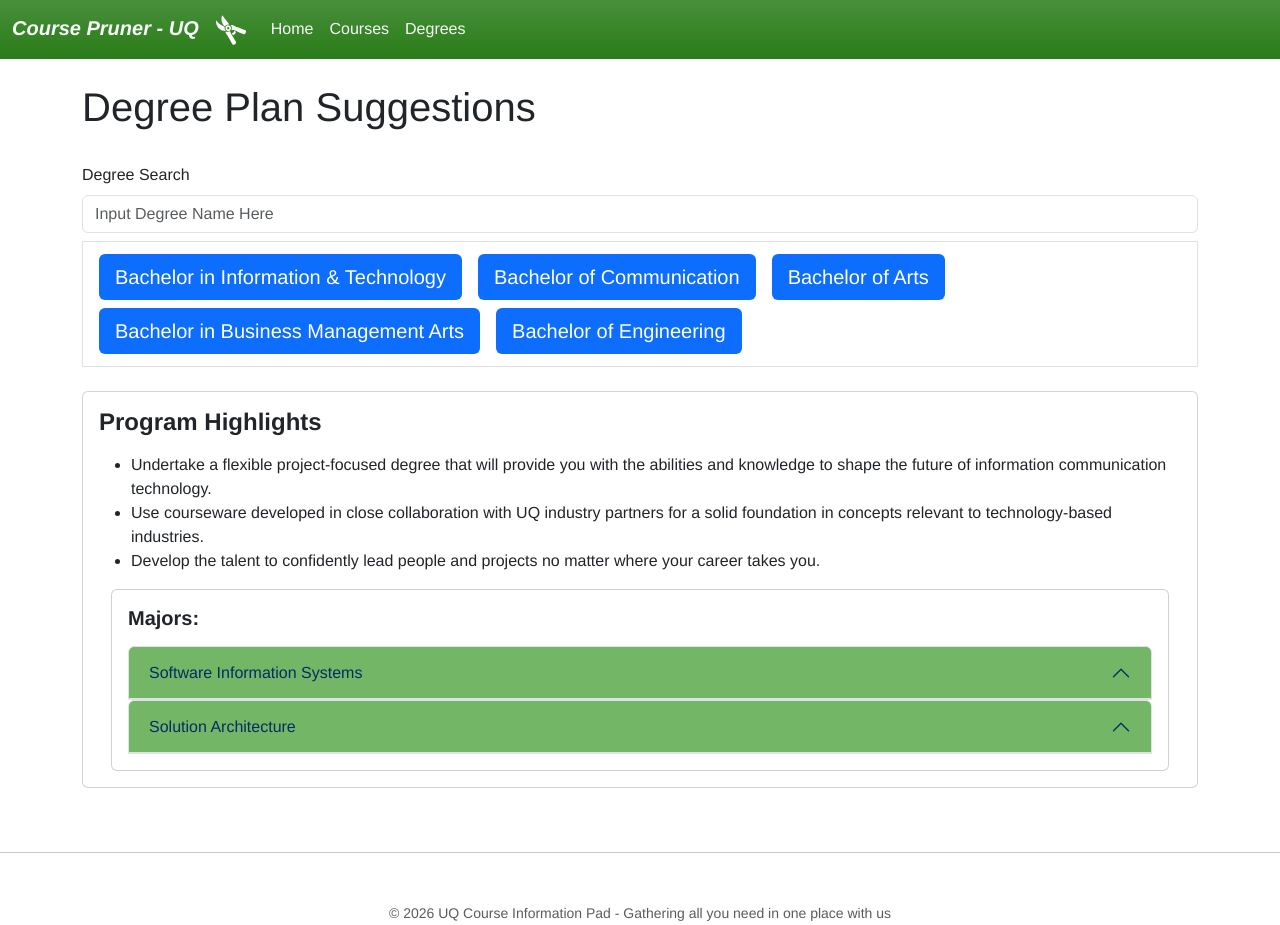
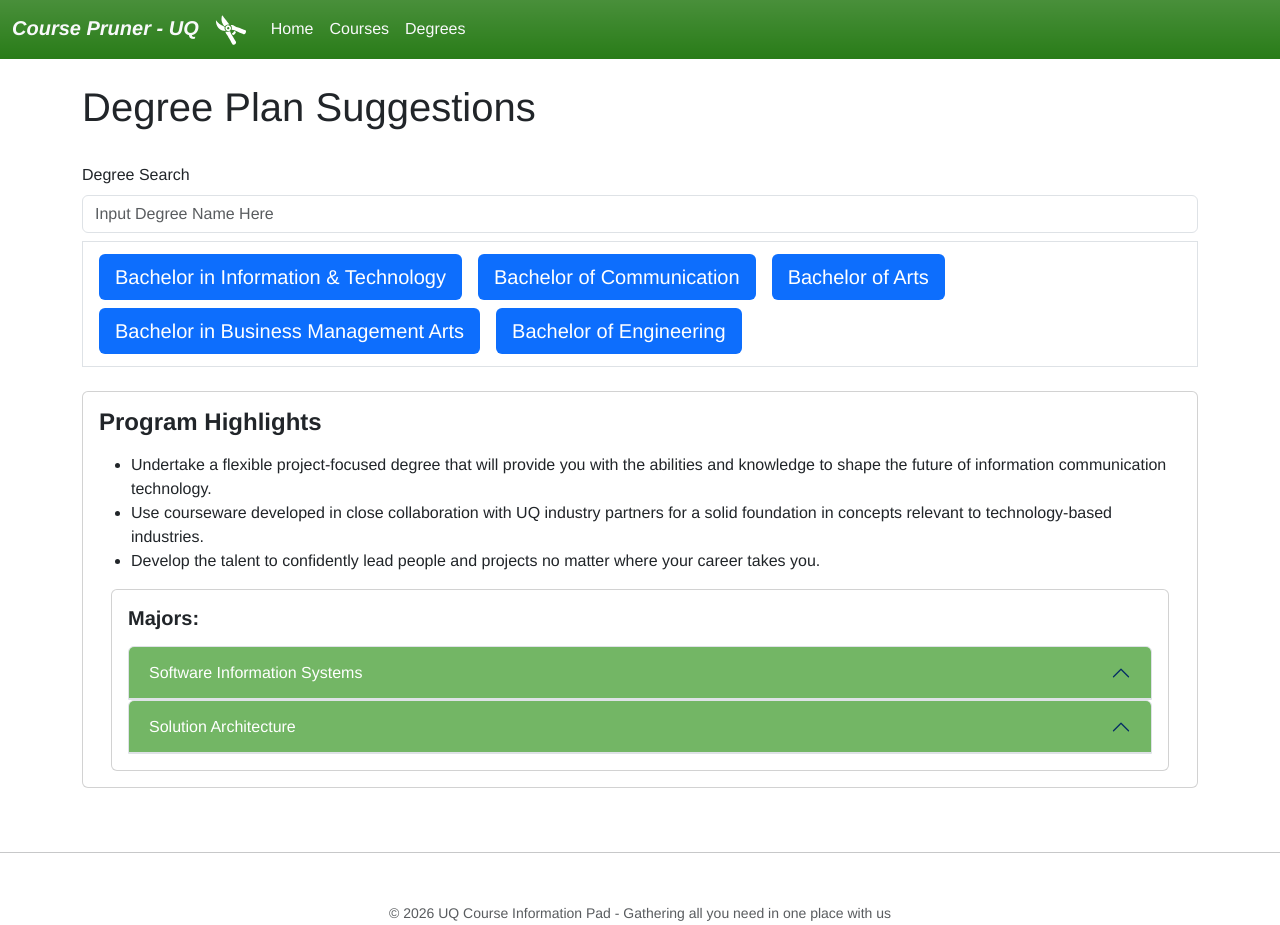
Before and after one commit to COMP1100-2026-s1/14_Mary, a React (Vite) app in the folder ITERATION_3/deco1800-prototype/: page /degrees in a window 1280 px wide. Both pictures are taken after a click on the button "Bachelor in Information & Technology". Built offline with nearby package versions, Linux system fonts and the light colour scheme.

Commit message:
Degree Btn Color Fix

```diff
--- a/ITERATION_3/deco1800-prototype/src/pages/degrees/DegreeSearch.jsx
+++ b/ITERATION_3/deco1800-prototype/src/pages/degrees/DegreeSearch.jsx
@@ -3,6 +3,7 @@ import React, { useState, useEffect } from 'react';
 import { useNavigate, Link } from 'react-router-dom';
 
 import academicData from '../../data/academic_data.json'
+import "./DegreeStyles.css"
 
 function DegreeSearch() {
 
@@ -100,7 +101,7 @@ function DegreeSearch() {
                                                     <div className="" key={index}>
                                                         <div className="accordion-item">
                                                             <h2 className="accordion-header" id="headingOne">
-                                                                <button className="accordion-button" type="button" style={{backgroundColor: "#73B665"}} data-bs-toggle="collapse" data-bs-target={`#collapse${index}`} aria-expanded="true" aria-controls="collapseOne">
+                                                                <button className="accordion-button custom-accordion-btn" type="button" style={{backgroundColor: "#73B665"}} data-bs-toggle="collapse" data-bs-target={`#collapse${index}`} aria-expanded="true" aria-controls="collapseOne">
                                                                     {majorBank.find(major => major.majorId == majorId).majorName}
                                                                 </button>
                                                             </h2>
--- /dev/null
+++ b/ITERATION_3/deco1800-prototype/src/pages/degrees/DegreeStyles.css
@@ -0,0 +1,5 @@
+.custom-accordion-btn,
+.custom-accordion-btn:not(.collapsed) {
+    background-color: #73B665 !important;
+    color: white;
+}
```
